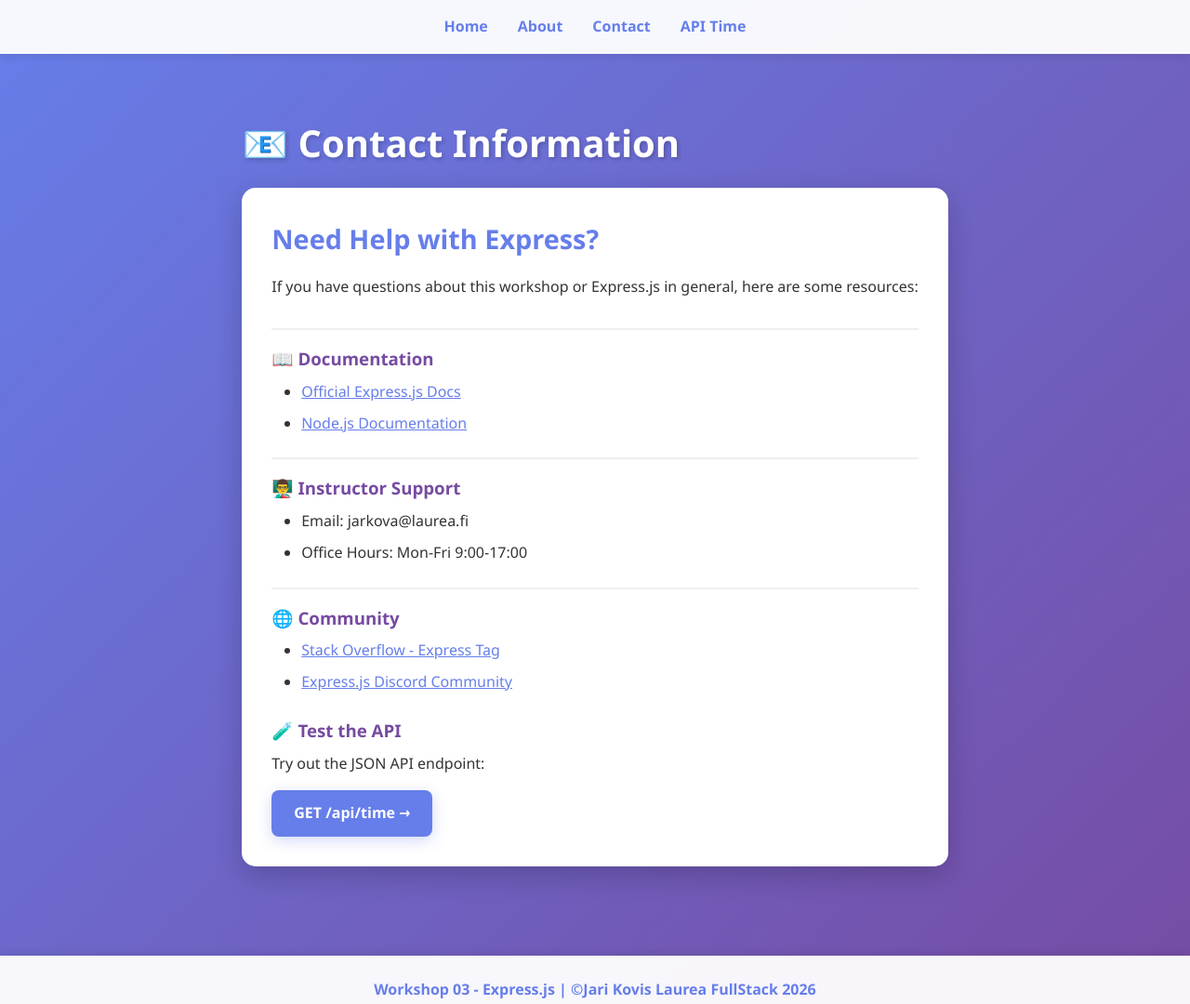
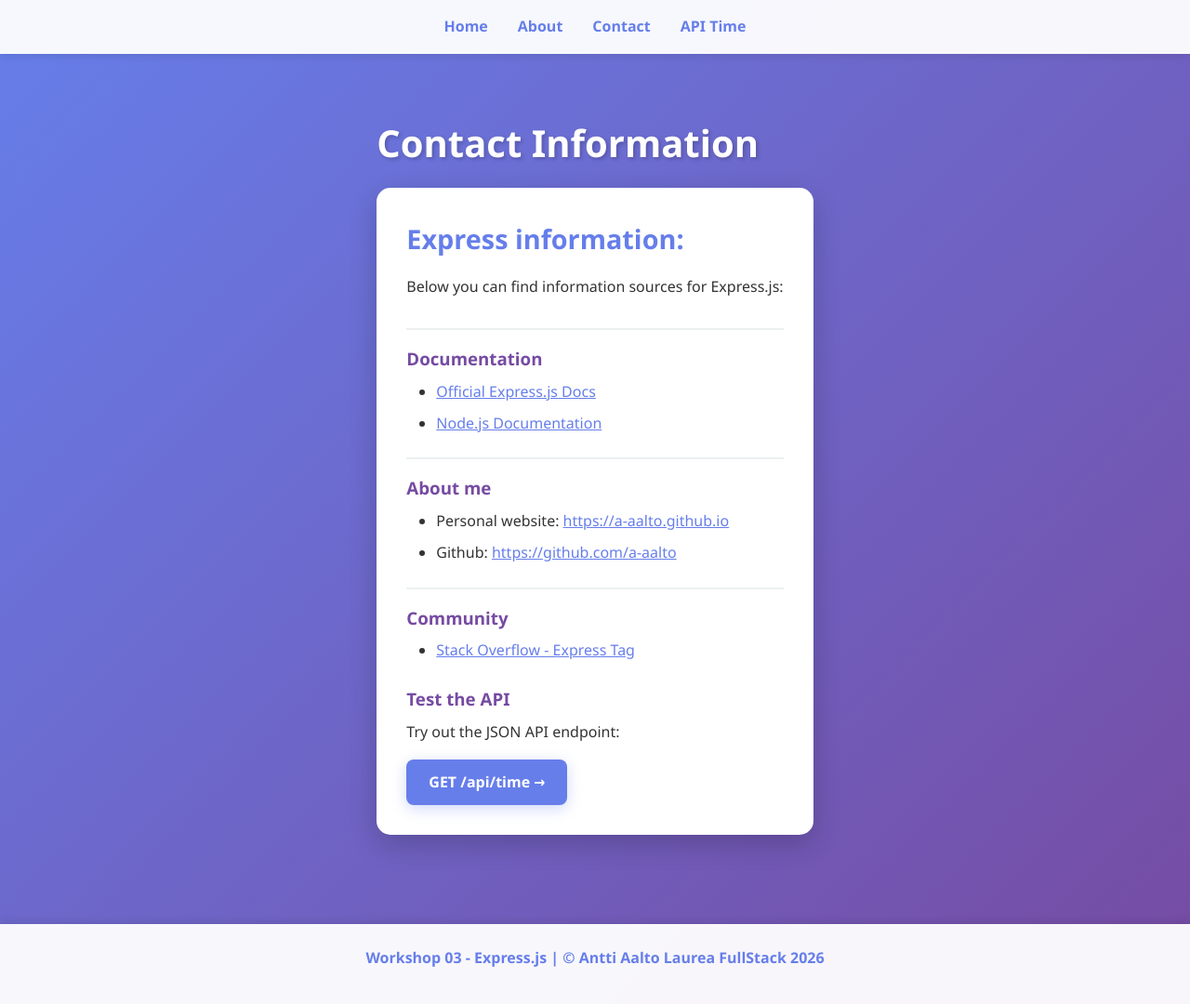
Before and after one commit to a-aalto/fullstack-2026-workshop-3, a website: page public/contact.html in a window 1280 px wide. Shown: the whole page at 93% size. Drawn offline with Linux system fonts and the light colour scheme.

Commit message:
Structure modified to simpler format and additional information/text added.

```diff
--- a/public/contact.html
+++ b/public/contact.html
@@ -18,41 +18,40 @@
     </nav>
 
     <div class="container">
-        <h1>📧 Contact Information</h1>
+        <h1>Contact Information</h1>
 
         <div class="card">
-            <h2>Need Help with Express?</h2>
-            <p>If you have questions about this workshop or Express.js in general, here are some resources:</p>
+            <h2>Express information:</h2>
+            <p>Below you can find information sources for Express.js:</p>
 
             <div class="contact-info">
-                <h3>📖 Documentation</h3>
+                <h3>Documentation</h3>
                 <ul>
                     <li><a href="https://expressjs.com/" target="_blank">Official Express.js Docs</a></li>
                     <li><a href="https://nodejs.org/docs/" target="_blank">Node.js Documentation</a></li>
                 </ul>
 
-                <h3>👨‍🏫 Instructor Support</h3>
+                <h3>About me</h3>
                 <ul>
-                    <li>Email: jarkova@laurea.fi</li>
-                    <li>Office Hours: Mon-Fri 9:00-17:00</li>
+                    <li>Personal website: <a href="https://a-aalto.github.io">https://a-aalto.github.io</a></li>
+                    <li>Github: <a href="https://github.com/a-aalto">https://github.com/a-aalto</a></li>
                 </ul>
 
-                <h3>🌐 Community</h3>
+                <h3>Community</h3>
                 <ul>
                     <li><a href="https://stackoverflow.com/questions/tagged/express" target="_blank">Stack Overflow -
                             Express Tag</a></li>
-                    <li><a href="https://discord.gg/express" target="_blank">Express.js Discord Community</a></li>
                 </ul>
             </div>
 
-            <h3>🧪 Test the API</h3>
+            <h3>Test the API</h3>
             <p>Try out the JSON API endpoint:</p>
             <a href="/api/time" class="btn">GET /api/time →</a>
         </div>
     </div>
 
     <footer>
-        <p>Workshop 03 - Express.js | ©Jari Kovis Laurea FullStack 2026</p>
+        <p>Workshop 03 - Express.js | © Antti Aalto Laurea FullStack 2026</p>
     </footer>
 </body>
 
```
Also changed, not shown: public/404.html (+1 -1 lines), public/500.html (+1 -1 lines), public/about.html (+9 -9 lines), public/index.html (+4 -6 lines).
